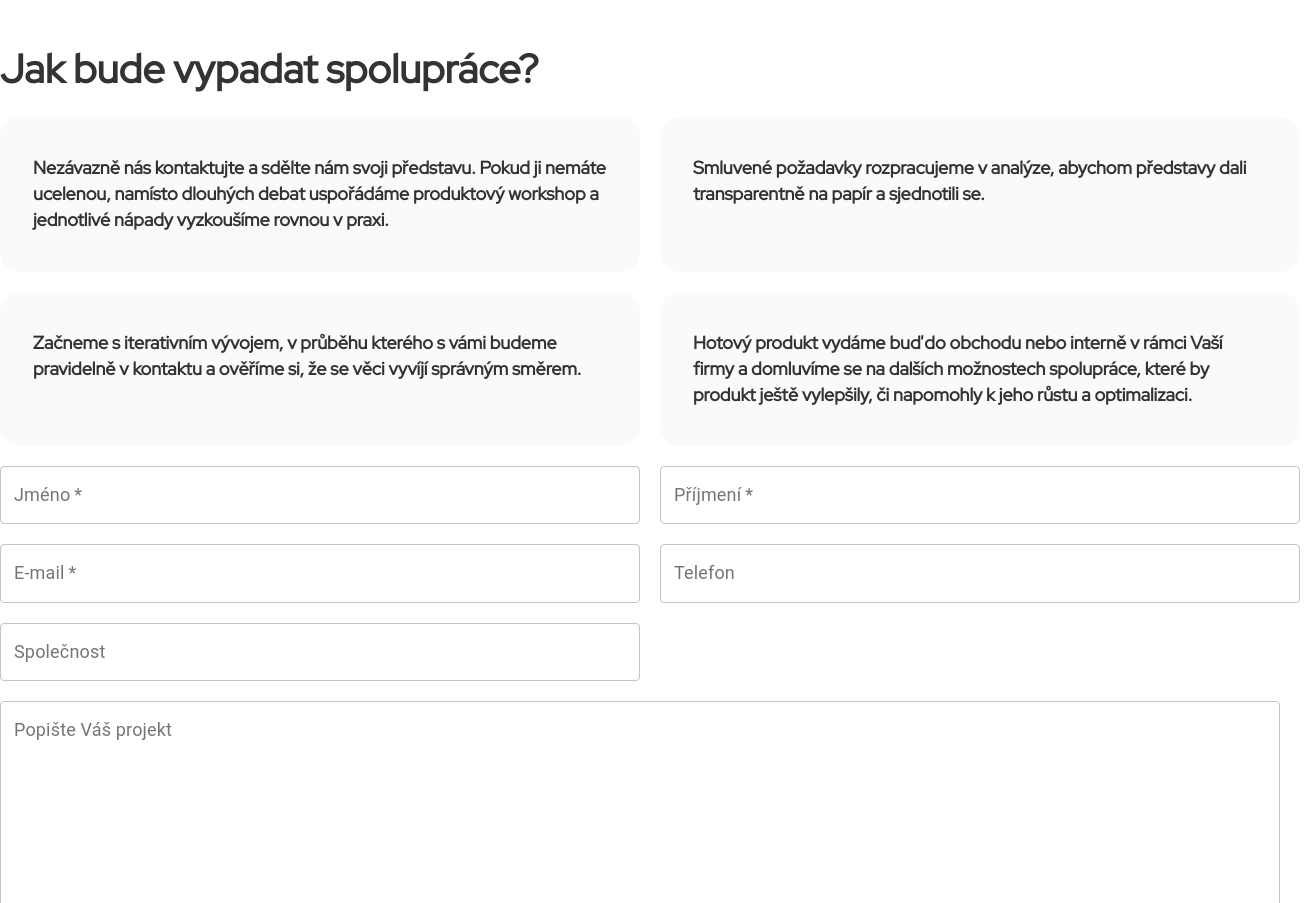
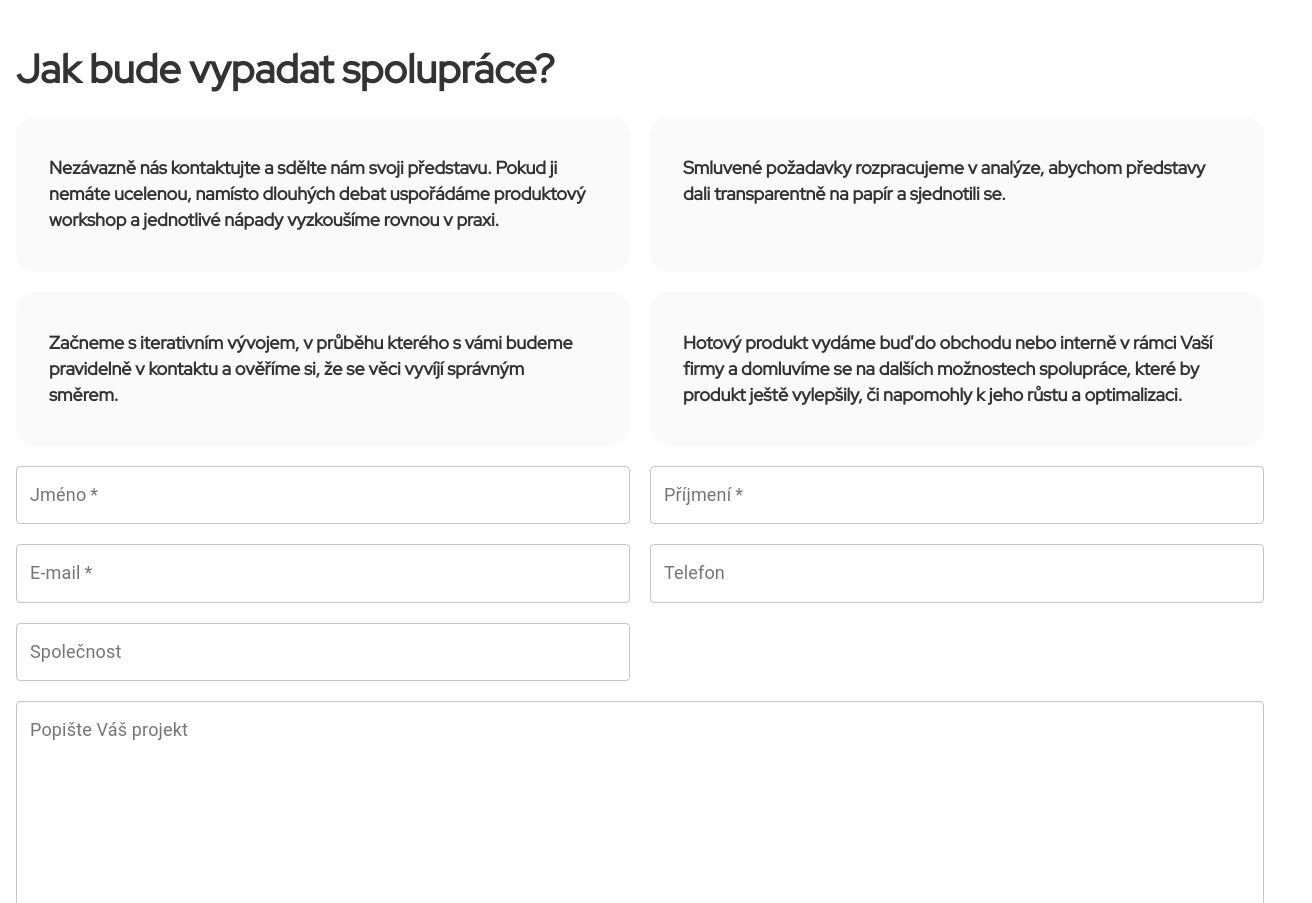
Before and after one commit to kubmir/codeers, a Gatsby site: page / in a window 1280 px wide. Shown: the part 1372-2275 px from the top of the page, 1312 px wide, since content can reach past the window. Built offline with nearby package versions, Linux system fonts and the light colour scheme; Gatsby itself is replaced by a stand-in of ours.

Commit message:
fix: horizontal scroll

```diff
--- a/src/components/contactForm.js
+++ b/src/components/contactForm.js
@@ -5,7 +5,7 @@
 
 const ContactFormWrapper = styled.div`
   display: grid;
-  grid-template-columns: 50% 50%;
+  grid-template-columns: calc(50% - 10px) calc(50% - 10px);
   grid-row: auto auto;
   grid-column-gap: 20px;
   grid-row-gap: 20px;
--- a/src/components/layout.css
+++ b/src/components/layout.css
@@ -5,6 +5,7 @@
   box-sizing: border-box;
   overflow-y: scroll;
 }
+
 body {
   margin: 0;
   -webkit-font-smoothing: antialiased;
@@ -14,7 +15,9 @@
   font-weight: normal;
   word-wrap: break-word;
   font-kerning: normal;
+  padding: 0 8px;
 }
+
 button {
   font-family: 'Red Hat Display';
   font-weight: 500;
--- a/src/components/layout.js
+++ b/src/components/layout.js
@@ -14,6 +14,8 @@
   @media only screen and (max-width: 600px) {
     padding: 6px 24px;
   }
+
+  padding-left: 0;
 `;
 const Logo = styled.img`
   height: 60px;
--- a/src/components/shared.js
+++ b/src/components/shared.js
@@ -8,10 +8,11 @@
 
 export const ItemsWrapper = styled.div`
   display: grid;
-  grid-template-columns: 50% 50%;
+  grid-template-columns: calc(50% - 10px) calc(50% - 10px);
   grid-row: auto auto;
   grid-column-gap: 20px;
   grid-row-gap: 20px;
+  max-width: 100%;
 
   @media only screen and (max-width: 600px) {
     display: block;
--- a/src/pages/index.js
+++ b/src/pages/index.js
@@ -10,7 +10,7 @@
 
 const IndexPage = () => (
   <Layout>
-    <Seo />
+    <Seo/>
     <MainInfo />
     <HowWeWork />
     <WhyUs />
```
